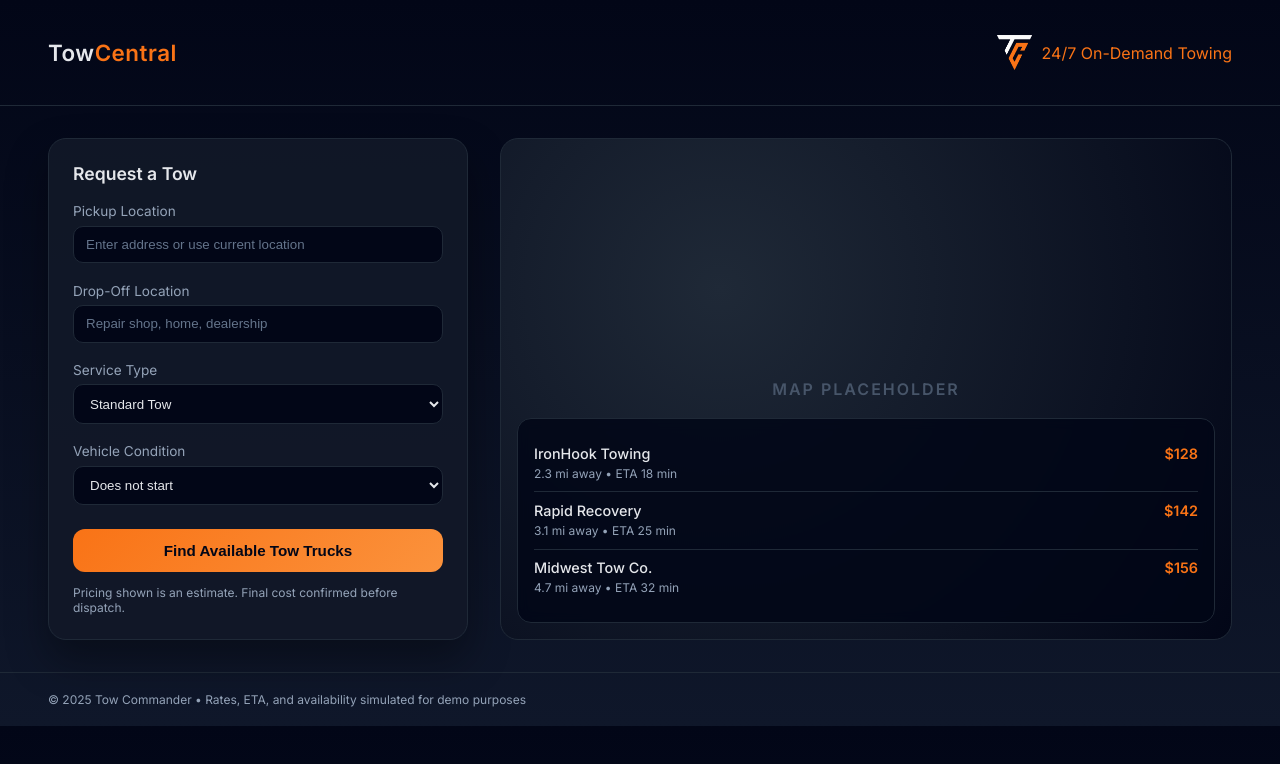
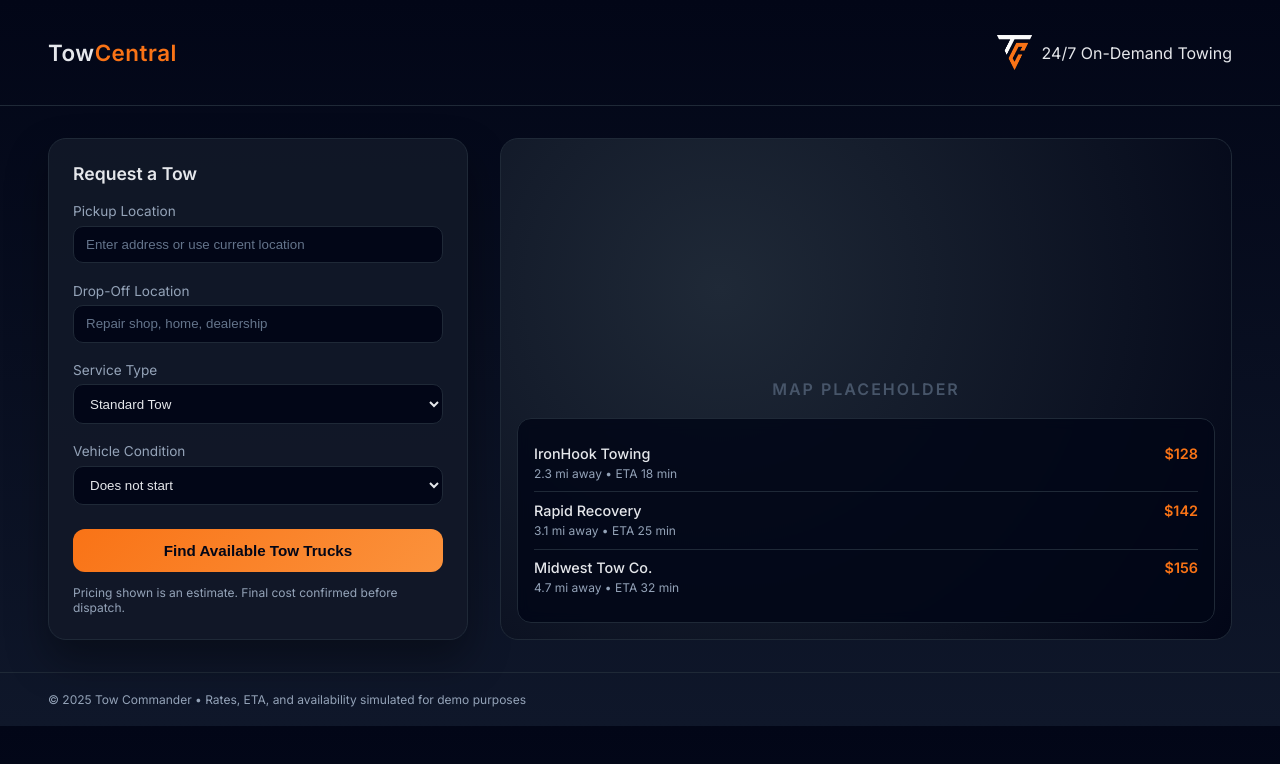
Before and after one commit to towcapitalist-debug/towing-app, a Next.js app: page / in a window 1280 px wide. Shown: the top 764 px of the page. Built offline with nearby package versions, Linux system fonts and the light colour scheme.

Commit message:
Changed text color in header

```diff
--- a/app/globals.css
+++ b/app/globals.css
@@ -34,7 +34,7 @@ header h1 {
   letter-spacing: 0.5px;
 }
 
-header span {
+header h1 span {
   color: var(--accent);
 }
 
```
